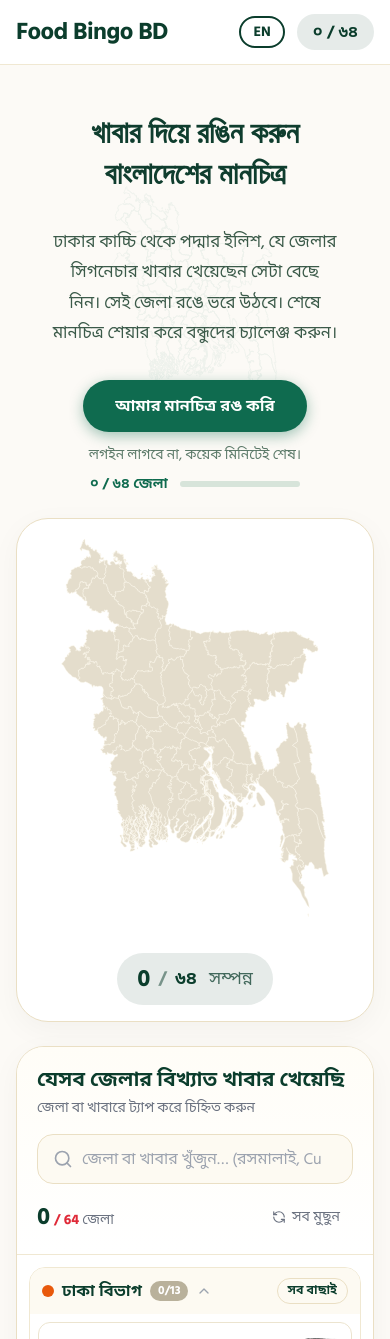
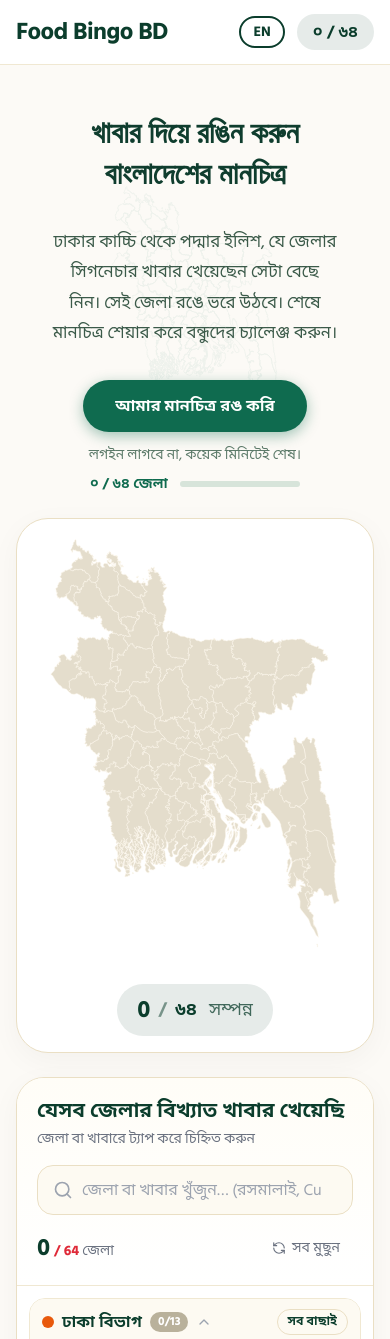
Before and after one commit to nazmusshakib878/food-bingo-bd, a React (Vite) app: page / in a window 390 px wide. Shown: the top 1339 px of the page. Built offline with nearby package versions, Linux system fonts and the light colour scheme.

Commit message:
update hero, footer, map fixes

```diff
--- a/src/App.jsx
+++ b/src/App.jsx
@@ -195,7 +195,7 @@ function App() {
   const pct = TOTAL ? Math.round((selected.size / TOTAL) * 100) : 0;
 
   return (
-    <div className="min-h-screen bg-brand-cream font-bangla text-brand-dark pb-24 lg:pb-0">
+    <div className="min-h-screen overflow-x-hidden bg-brand-cream font-bangla text-brand-dark pb-24 lg:pb-0">
       {/* Navbar */}
       <nav className="bg-white border-b border-[#f0e8d2] sticky top-0 z-50">
         <div className="max-w-7xl mx-auto px-4 md:px-6 h-16 flex items-center justify-between">
@@ -215,7 +215,7 @@ function App() {
       </nav>
 
       {/* Hero Section */}
-      <header id="hero" className="relative mx-auto max-w-3xl px-5 py-12 text-center md:py-16">
+      <header id="hero" className="relative mx-auto max-w-3xl px-5 py-12 text-center md:py-16 -mb-6 md:-mb-10">
         <div className="absolute inset-0 z-0 flex items-center justify-center pointer-events-none overflow-hidden" aria-hidden="true">
           <svg
             viewBox={`0 0 ${mapData.width} ${mapData.height}`}
@@ -233,7 +233,7 @@ function App() {
 
         <div className="relative z-10 flex flex-col items-center">
           <h1
-            className="font-extrabold text-[#0f3d2e] mb-4 [text-wrap:balance]"
+            className="max-w-full font-extrabold text-[#0f3d2e] mb-4 [text-wrap:balance]"
             style={{
               fontFamily: "'Hind Siliguri', sans-serif",
               fontSize: "clamp(1.9rem, 6vw, 3.4rem)",
@@ -253,7 +253,7 @@ function App() {
             )}
           </h1>
 
-          <p className="max-w-xl mx-auto text-[#3b5a49] mt-4 [text-wrap:balance]" style={{ fontSize: '1.05rem', lineHeight: 1.8 }}>
+          <p className="w-full max-w-xl mx-auto text-[#3b5a49] mt-4 [text-wrap:balance]" style={{ fontSize: '1.05rem', lineHeight: 1.8 }}>
             {lang === 'bn'
               ? 'ঢাকার কাচ্চি থেকে পদ্মার ইলিশ, যে জেলার সিগনেচার খাবার খেয়েছেন সেটা বেছে নিন। সেই জেলা রঙে ভরে উঠবে। শেষে মানচিত্র শেয়ার করে বন্ধুদের চ্যালেঞ্জ করুন।'
               : "From Dhaka's Kacchi to Padma's Ilish, pick the signature foods you've eaten. The district will fill with color. Then share the map and challenge friends."}
@@ -265,7 +265,7 @@ function App() {
               const reduceMotion = window.matchMedia('(prefers-reduced-motion: reduce)').matches;
               target?.scrollIntoView({ behavior: reduceMotion ? 'auto' : 'smooth', block: 'start' });
             }}
-            className="mt-8 px-8 py-3.5 bg-[#0f6b4f] text-white font-semibold rounded-full shadow-[0_4px_14px_0_rgba(15,107,79,0.39)] hover:shadow-[0_6px_20px_rgba(15,107,79,0.23)] hover:-translate-y-0.5 focus:outline-none focus:ring-4 focus:ring-[#0f6b4f]/30 transition-all motion-reduce:transition-none motion-reduce:hover:translate-y-0"
+            className="mt-8 max-w-full whitespace-normal px-8 py-3.5 bg-[#0f6b4f] text-white font-semibold rounded-full shadow-[0_4px_14px_0_rgba(15,107,79,0.39)] hover:shadow-[0_6px_20px_rgba(15,107,79,0.23)] hover:-translate-y-0.5 focus:outline-none focus:ring-4 focus:ring-[#0f6b4f]/30 transition-all motion-reduce:transition-none motion-reduce:hover:translate-y-0"
           >
             {selected.size > 0
               ? (lang === 'bn' ? 'মানচিত্রে ফিরে যান' : 'Return to Map')
@@ -276,7 +276,7 @@ function App() {
             <span className="text-[0.875rem] text-[#5c7a69]">
               {lang === 'bn' ? 'লগইন লাগবে না, কয়েক মিনিটেই শেষ।' : 'No login required, takes just a few minutes.'}
             </span>
-            <div className="mt-2 flex items-center gap-3">
+            <div className="mt-2 flex flex-wrap items-center justify-center gap-3">
               <span className="text-[0.875rem] font-bold text-[#0f6b4f]">
                 {localizeNum(selected.size, lang)} / {localizeNum(TOTAL, lang)} {lang === 'bn' ? 'জেলা' : 'Districts'}
               </span>
@@ -332,7 +332,7 @@ function App() {
 
           {/* Right: Bangladesh Map */}
           <div className="flex-1 lg:sticky lg:top-24 lg:self-start lg:h-[calc(100vh-8rem)] bg-white rounded-[32px] border border-[#eadfc4] shadow-soft p-4 md:p-8 flex flex-col items-center overflow-hidden">
-            <div className="h-full max-h-full w-auto max-w-full aspect-[7/9] shrink flex items-center justify-center">
+            <div className="w-full h-auto aspect-[7/9] shrink flex items-center justify-center lg:h-full lg:max-h-full lg:w-auto lg:max-w-full">
               <BDMap
                 lang={lang}
                 selected={selected}
```
